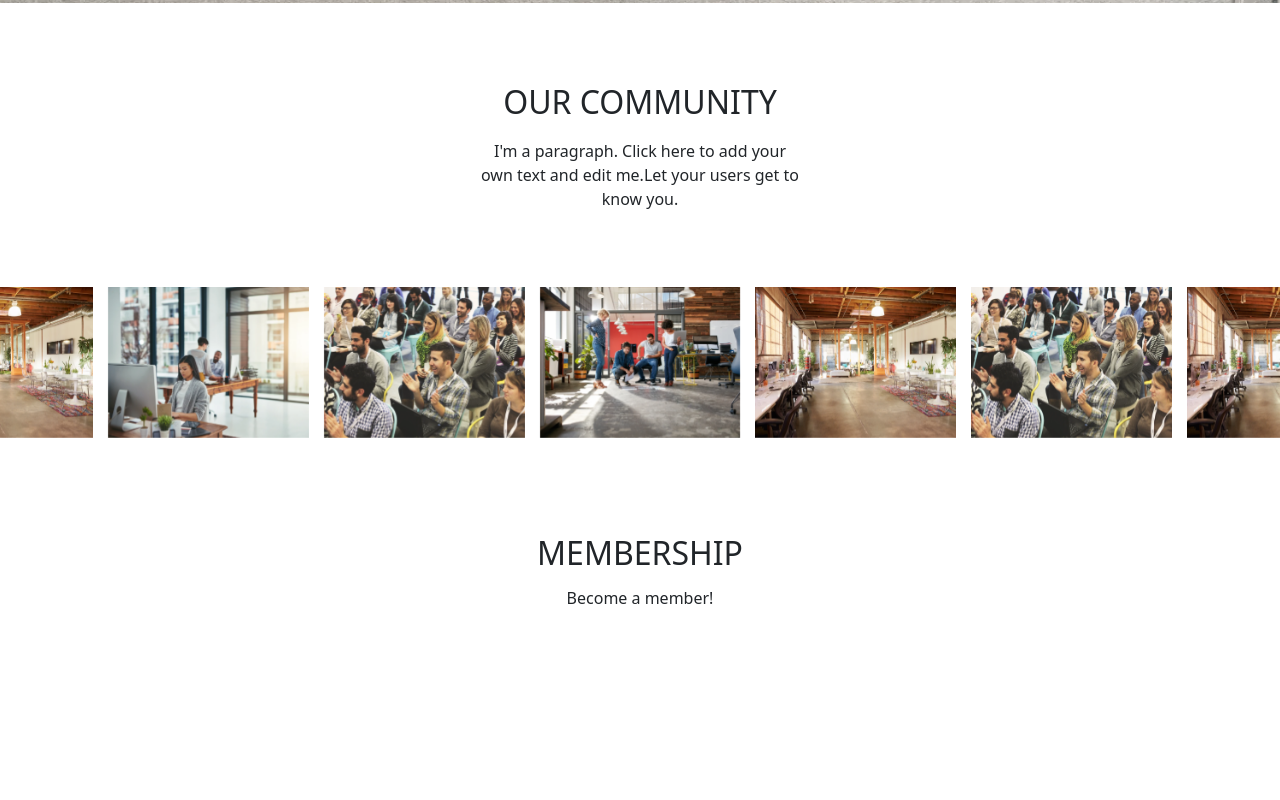
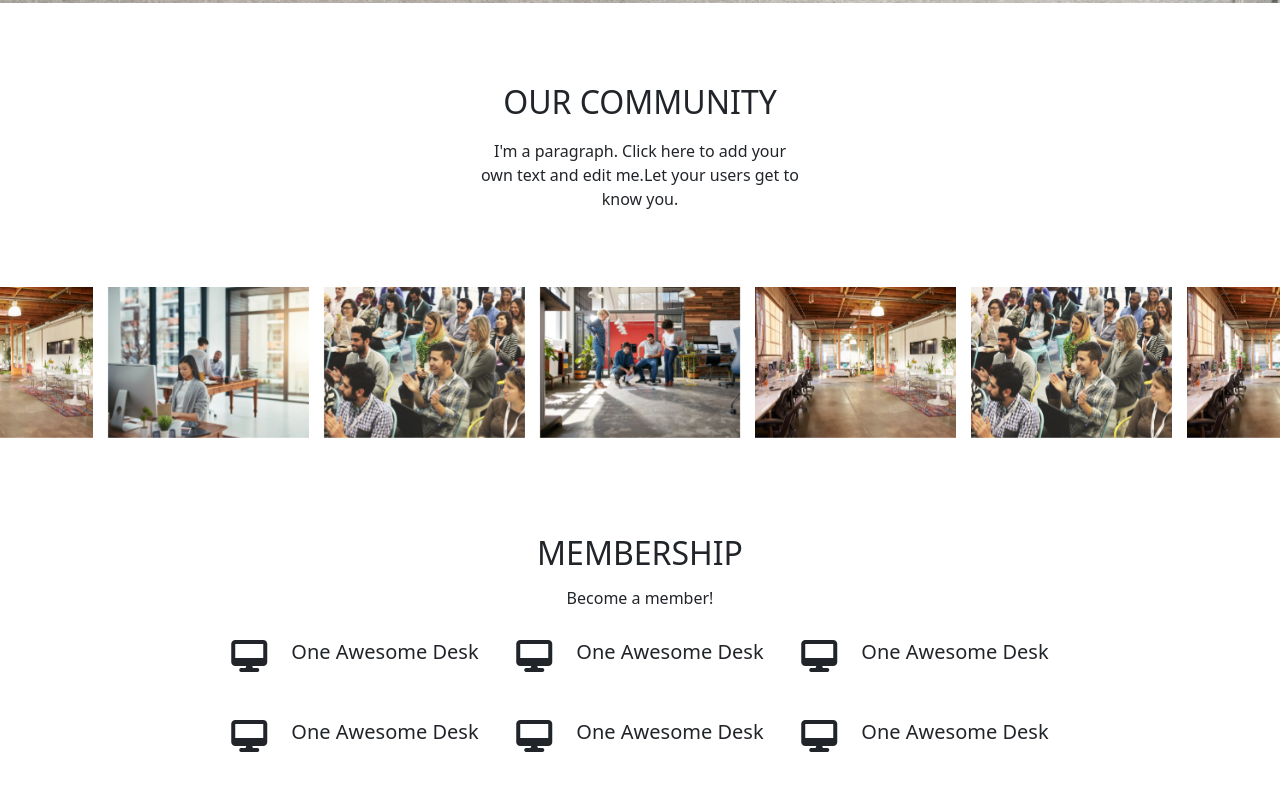
Before and after one commit to AjayMaindola/Ritika_pro, a plain HTML site: page index.html in a window 1280 px wide. Shown: the part 1754-2554 px from the top of the page. Before the commit the page ends 2394 px from the top, so only its background shows below. Drawn offline with nearby package versions, Linux system fonts and the light colour scheme.

Commit message:
member section update

```diff
--- a/css/media.css
+++ b/css/media.css
@@ -63,6 +63,7 @@
 /* ==================  */
 
 
+
 /* for TAB View */
 /* ======================================= */
 @media only screen and (min-width: 575.9px) and (max-width: 991.9px){
--- a/css/style.css
+++ b/css/style.css
@@ -197,6 +197,12 @@
   padding: 50px 0px;
 }
 .mumber-inner-col{
-  border: 1px solid red;
+  /* border: 1px solid red; */
   margin: auto;
 }
+.member-img{
+  width: 30px;
+}
+.member-img svg{
+  width: 100%;
+}
--- a/index.html
+++ b/index.html
@@ -164,6 +164,49 @@
         <div class="container ">
             <h2 class="text-center pb-2 pt-5">MEMBERSHIP</h2>
             <h6 class="text-center pb-4">Become a member!</h6>
+            <div class="row">
+                <div class="col-9 mumber-inner-col pb-5">
+                    <div class="row gy-5 ">
+                        <div class="col-lg-4  col-md-6 col-12  ">
+                            <div class="d-flex align-items-center justify-content-center">
+                                <i class="fa-solid fa-desktop fs-2 me-4"></i>
+                                <h5>One Awesome Desk</h5>
+                            </div>
+                        </div>
+                        <div class="col-lg-4  col-md-6 col-12 ">
+                            <div class="d-flex align-items-center justify-content-center ">
+                                <i class="fa-solid fa-desktop fs-2 me-4"></i>
+                                <h5>One Awesome Desk</h5>
+                            </div>
+                        </div>
+                        <div class="col-lg-4  col-md-6 col-12">
+                            <div class="d-flex align-items-center justify-content-center">
+                                <i class="fa-solid fa-desktop fs-2 me-4"></i>
+                                <h5>One Awesome Desk</h5>
+                            </div>
+                        </div>
+                        <div class="col-lg-4  col-md-6 col-12">
+                            <div class="d-flex align-items-center justify-content-center">
+                                <i class="fa-solid fa-desktop fs-2 me-4"></i>
+                                <h5>One Awesome Desk</h5>
+                            </div>
+                        </div>
+                        <div class="col-lg-4  col-md-6 col-12">
+                            <div class="d-flex align-items-center justify-content-center">
+                                <i class="fa-solid fa-desktop fs-2 me-4"></i>
+                                <h5>One Awesome Desk</h5>
+                            </div>
+                        </div>
+                        <div class="col-lg-4  col-md-6 col-12">
+                            <div class="d-flex align-items-center justify-content-center">
+                                <i class="fa-solid fa-desktop fs-2 me-4"></i>
+                                <h5>One Awesome Desk</h5>
+                            </div>
+                        </div>
+
+                    </div>
+                </div>
+            </div>
 
         </div>
     </section>
```
Lines whose indentation alone changed are shown as unchanged.
